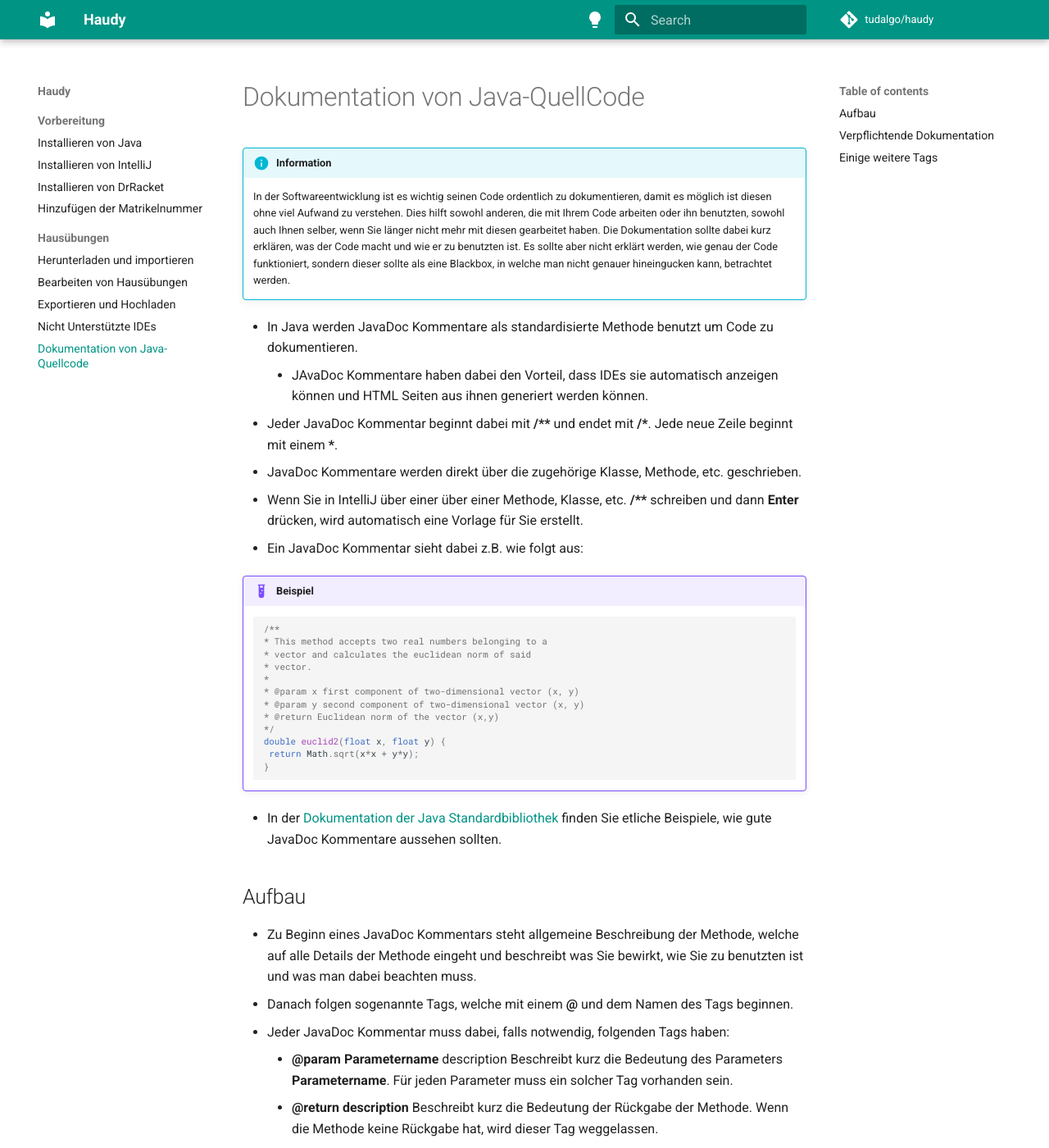
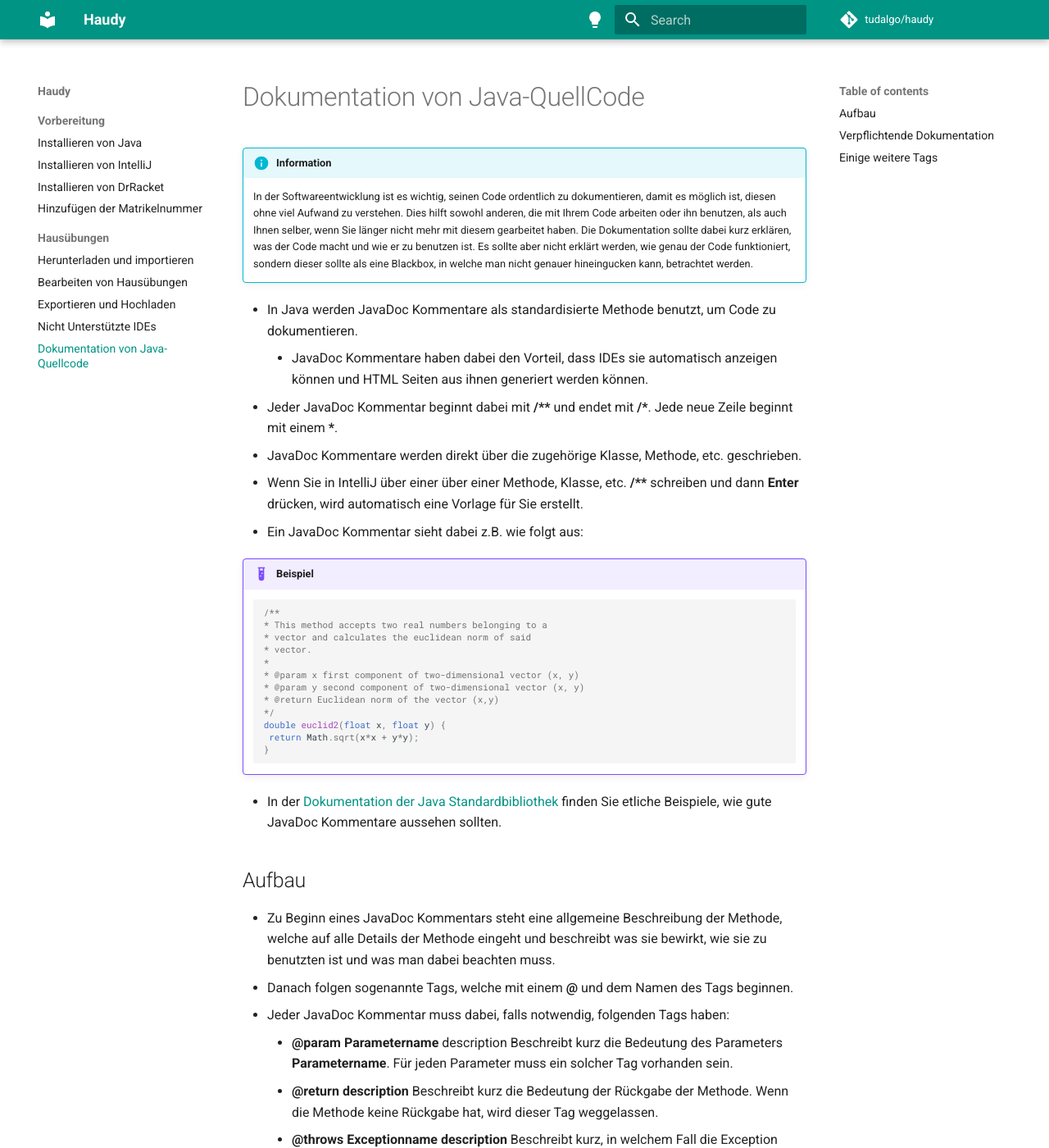
Before and after one commit to tudagrade/wiki, an MkDocs documentation site: the page built from docs/exercises/documentation.md, in a window 1280 px wide and 1400 px high. Shown: the whole window at 82% size. Built offline with MkDocs 1.6.1 and Material for MkDocs 9.7.7, drawn with Linux system fonts in a browser that asks for light colours; comment, search, counter and statistics services are not loaded; some of the changed text lies outside the part shown.

Commit message:
Fix typos

```diff
--- a/docs/exercises/documentation.md
+++ b/docs/exercises/documentation.md
@@ -1,13 +1,13 @@
 # Dokumentation von Java-QuellCode
 
 !!! info "Information"
-    In der Softwareentwicklung ist es wichtig seinen Code ordentlich zu dokumentieren, damit es möglich ist diesen ohne viel Aufwand zu verstehen.
-    Dies hilft sowohl anderen, die mit Ihrem Code arbeiten oder ihn benutzten, sowohl auch Ihnen selber, wenn Sie länger nicht mehr mit diesen gearbeitet haben.
-    Die Dokumentation sollte dabei kurz erklären, was der Code macht und wie er zu benutzten ist.
+    In der Softwareentwicklung ist es wichtig, seinen Code ordentlich zu dokumentieren, damit es möglich ist, diesen ohne viel Aufwand zu verstehen.
+    Dies hilft sowohl anderen, die mit Ihrem Code arbeiten oder ihn benutzen, als auch Ihnen selber, wenn Sie länger nicht mehr mit diesem gearbeitet haben.
+    Die Dokumentation sollte dabei kurz erklären, was der Code macht und wie er zu benutzen ist.
     Es sollte aber nicht erklärt werden, wie genau der Code funktioniert, sondern dieser sollte als eine Blackbox, in welche man nicht genauer hineingucken kann, betrachtet werden.
 
-* In Java werden JavaDoc Kommentare als standardisierte Methode benutzt um Code zu dokumentieren.
-    * JAvaDoc Kommentare haben dabei den Vorteil, dass IDEs sie automatisch anzeigen können und HTML Seiten aus ihnen generiert werden können.
+* In Java werden JavaDoc Kommentare als standardisierte Methode benutzt, um Code zu dokumentieren.
+    * JavaDoc Kommentare haben dabei den Vorteil, dass IDEs sie automatisch anzeigen können und HTML Seiten aus ihnen generiert werden können.
 * Jeder JavaDoc Kommentar beginnt dabei mit **/\*\*** und endet mit **/\***.
   Jede neue Zeile beginnt mit einem **\***.
 * JavaDoc Kommentare werden direkt über die zugehörige Klasse, Methode, etc. geschrieben.
@@ -34,20 +34,20 @@
 
 ## Aufbau
 
-* Zu Beginn eines JavaDoc Kommentars steht allgemeine Beschreibung der Methode, welche auf alle Details der Methode eingeht und beschreibt was Sie bewirkt, wie Sie zu benutzten ist und was man dabei beachten muss.
+* Zu Beginn eines JavaDoc Kommentars steht eine allgemeine Beschreibung der Methode, welche auf alle Details der Methode eingeht und beschreibt was sie bewirkt, wie sie zu benutzten ist und was man dabei beachten muss.
 * Danach folgen sogenannte Tags, welche mit einem **@** und dem Namen des Tags beginnen.
 * Jeder JavaDoc Kommentar muss dabei, falls notwendig, folgenden Tags haben:
     * **@param Parametername** description Beschreibt kurz die Bedeutung des Parameters **Parametername**.
       Für jeden Parameter muss ein solcher Tag vorhanden sein.
     * **@return description** Beschreibt kurz die Bedeutung der Rückgabe der Methode.
       Wenn die Methode keine Rückgabe hat, wird dieser Tag weggelassen.
-    * **@throws Exceptionname description** Beschreibt kurz in welchen Fall die Exception **Exceptionname** geworfen wird.
+    * **@throws Exceptionname description** Beschreibt kurz, in welchem Fall die Exception **Exceptionname** geworfen wird.
       Für jede Exception, welche in der throws-Klausel der Methode angegeben wird, muss ein solcher Tag vorhanden sein.
         * Optional können Sie diesen Tag auch für Runtimeexceptions hinzufügen, welche geworfen werden können.
 
 ## Verpflichtende Dokumentation
 
-* Ab dem dritten Übungsblatt kann es vorkommen, dass von Ihnen gefordert wird Ihren selbstgeschriebenen Code zu dokumentieren.
+* Ab dem dritten Übungsblatt kann es vorkommen, dass von Ihnen gefordert wird, Ihren selbstgeschriebenen Code zu dokumentieren.
   Wenn dies der Fall ist, müssen Sie alle von Ihnen geschriebenen Methoden, Konstruktoren, Klassen, Interfaces und Enums dokumentieren.
 
 ## Einige weitere Tags
```
Also changed, not shown: other parts of docs/exercises/documentation.md (+1 -1 lines), docs/exercises/download-import-unsupported.md (+1 -1 lines), docs/exercises/download-import.md (+1 -1 lines), docs/exercises/edit.md (+2 -2 lines), docs/preparation/installation-intellij.md (+1 -1 lines), docs/preparation/installation-java.md (+1 -1 lines).
